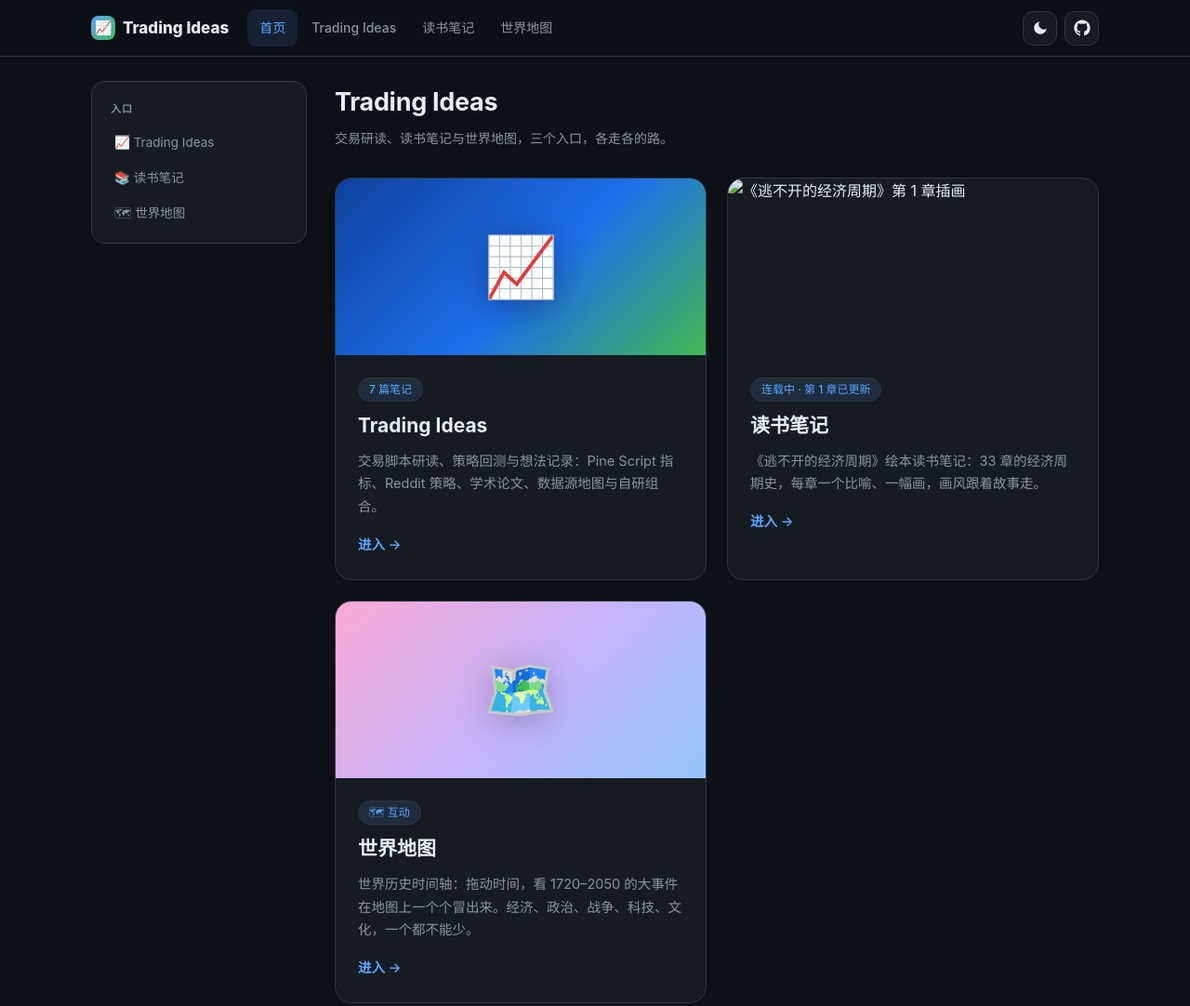
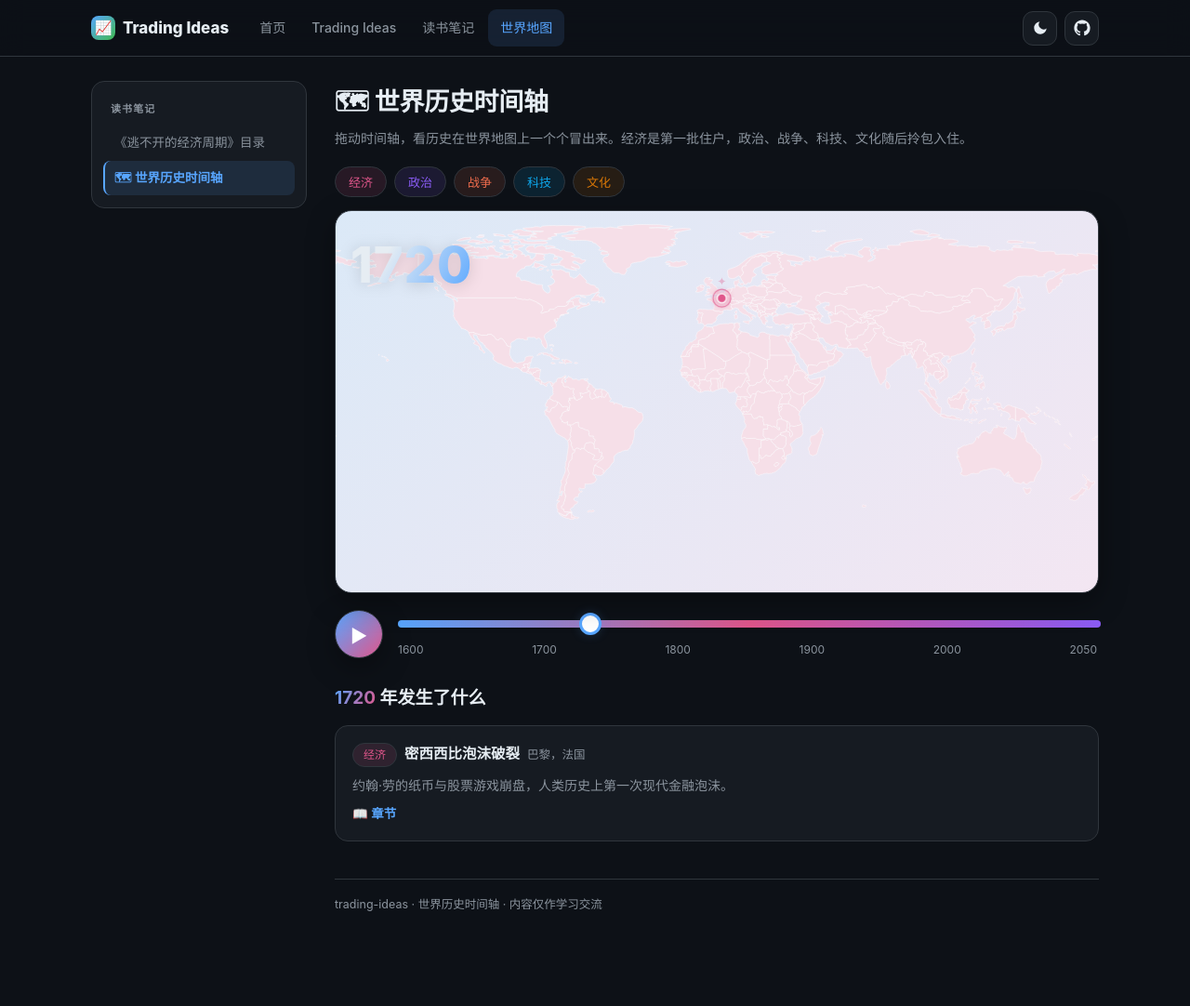
Before and after one commit to yingliupabot/trading-ideas, a plain HTML site: page 世界地图/index.html in a window 1280 px wide. Shown: the top 1082 px of the page at 93% size. After the commit the page ends 1043 px from the top, so only its background shows below. Drawn offline with Linux system fonts and the light colour scheme; files that its build step writes are made by us from their sources.

Commit message:
仓库重组：顶层三分 trading-ideas/、读书笔记/、世界地图/

```diff
--- a/世界地图/index.html
+++ b/世界地图/index.html
@@ -3,20 +3,21 @@
 <head>
 <meta charset="utf-8">
 <meta name="viewport" content="width=device-width, initial-scale=1">
-<title>Trading Ideas</title>
+<title>世界历史时间轴 · 读书笔记</title>
 <script>(function(){try{var t=localStorage.getItem('ti-theme');if(t)document.documentElement.setAttribute('data-theme',t);}catch(e){}})();</script>
-<link rel="stylesheet" href="styles.css">
+<link rel="stylesheet" href="../styles.css">
+<link rel="stylesheet" href="timeline.css">
 </head>
 <body>
 <nav class="navbar">
   <div class="nav-inner">
     <button class="icon-btn hamburger" id="sidebar-toggle" aria-label="打开目录">☰</button>
-    <a class="brand" href="index.html"><span class="logo-dot">📈</span><span class="brand-text">Trading Ideas</span></a>
+    <a class="brand" href="../index.html"><span class="logo-dot">📈</span><span class="brand-text">Trading Ideas</span></a>
     <div class="nav-links">
-      <a href="index.html" class="active">首页</a>
-      <a href="trading-ideas/">Trading Ideas</a>
-      <a href="notes.html">读书笔记</a>
-      <a href="世界地图/">世界地图</a>
+      <a href="../index.html">首页</a>
+      <a href="../trading-ideas/">Trading Ideas</a>
+      <a href="../notes.html">读书笔记</a>
+      <a href="index.html" class="active">世界地图</a>
     </div>
     <div class="nav-actions">
       <button class="icon-btn" id="theme-toggle" aria-label="切换深色/浅色" title="切换深色/浅色">
@@ -33,51 +34,55 @@
 
 <div class="layout">
   <aside class="sidebar" id="sidebar">
-    <h4>入口</h4>
-    <a href="trading-ideas/">📈 Trading Ideas</a>
-    <a href="notes.html">📚 读书笔记</a>
-    <a href="世界地图/">🗺 世界地图</a>
+    <h4>读书笔记</h4>
+    <a href="../notes.html">《逃不开的经济周期》目录</a>
+    <a href="index.html" class="active">🗺 世界历史时间轴</a>
   </aside>
 
-  <main class="content">
+  <main class="content tl-page">
     <div class="top">
-      <h1>Trading Ideas</h1>
-      <p class="sub">交易研读、读书笔记与世界地图，三个入口，各走各的路。</p>
+      <h1>🗺 世界历史时间轴</h1>
+      <p class="sub">拖动时间轴，看历史在世界地图上一个个冒出来。经济是第一批住户，政治、战争、科技、文化随后拎包入住。</p>
     </div>
 
-    <div class="entry-grid">
-      <a class="entry-card" href="trading-ideas/">
-        <div class="entry-art trading"><span>📈</span></div>
-        <div class="entry-body">
-          <span class="tag-pill">7 篇笔记</span>
-          <h3>Trading Ideas</h3>
-          <p>交易脚本研读、策略回测与想法记录：Pine Script 指标、Reddit 策略、学术论文、数据源地图与自研组合。</p>
-          <span class="entry-go">进入 →</span>
-        </div>
-      </a>
-      <a class="entry-card" href="notes.html">
-        <div class="entry-art"><img src="读书笔记/逃不开的经济周期/assets/ch01-mississippi-bubble.webp" alt="《逃不开的经济周期》第 1 章插画"></div>
-        <div class="entry-body">
-          <span class="tag-pill">连载中 · 第 1 章已更新</span>
-          <h3>读书笔记</h3>
-          <p>《逃不开的经济周期》绘本读书笔记：33 章的经济周期史，每章一个比喻、一幅画，画风跟着故事走。</p>
-          <span class="entry-go">进入 →</span>
-        </div>
-      </a>
-      <a class="entry-card" href="世界地图/">
-        <div class="entry-art map"><span>🗺️</span></div>
-        <div class="entry-body">
-          <span class="tag-pill">🗺 互动</span>
-          <h3>世界地图</h3>
-          <p>世界历史时间轴：拖动时间，看 1720–2050 的大事件在地图上一个个冒出来。经济、政治、战争、科技、文化，一个都不能少。</p>
-          <span class="entry-go">进入 →</span>
-        </div>
-      </a>
+    <div class="tl-filters" id="tl-filters">
+      <button data-cat="经济" class="tag-pill tl-cat-经济">经济</button>
+      <button data-cat="政治" class="tag-pill tl-cat-政治">政治</button>
+      <button data-cat="战争" class="tag-pill tl-cat-战争">战争</button>
+      <button data-cat="科技" class="tag-pill tl-cat-科技">科技</button>
+      <button data-cat="文化" class="tag-pill tl-cat-文化">文化</button>
     </div>
 
-    <footer>trading-ideas · 内容仅作学习交流，不构成投资建议</footer>
+    <div class="tl-map-wrap">
+      <svg id="world-map" viewBox="0 0 1000 500" role="img" aria-label="世界地图">
+        <g id="tl-land"></g>
+        <g id="tl-markers"></g>
+      </svg>
+      <div class="tl-year-badge"><span id="tl-year">1720</span></div>
+      <div class="tl-popup" id="tl-popup" hidden></div>
+    </div>
+
+    <div class="tl-controls">
+      <button id="tl-play" aria-label="播放时间轴" title="播放">▶</button>
+      <div class="tl-slider-wrap">
+        <input type="range" id="tl-slider" min="1600" max="2050" step="1" value="1720" aria-label="年份">
+        <div class="tl-ticks">
+          <span>1600</span><span>1700</span><span>1800</span><span>1900</span><span>2000</span><span>2050</span>
+        </div>
+      </div>
+    </div>
+
+    <div class="tl-now">
+      <h3><span id="tl-now-year">1720</span> 年发生了什么</h3>
+      <div id="tl-now-list"></div>
+    </div>
+
+    <footer>trading-ideas · 世界历史时间轴 · 内容仅作学习交流</footer>
   </main>
 </div>
-<script src="theme.js"></script>
+<script src="map.js"></script>
+<script src="events.js"></script>
+<script src="timeline.js"></script>
+<script src="../theme.js"></script>
 </body>
 </html>
```
